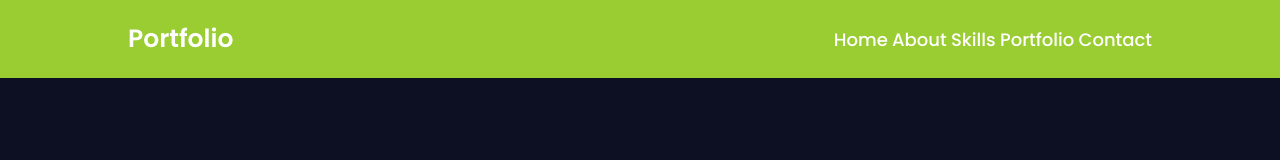
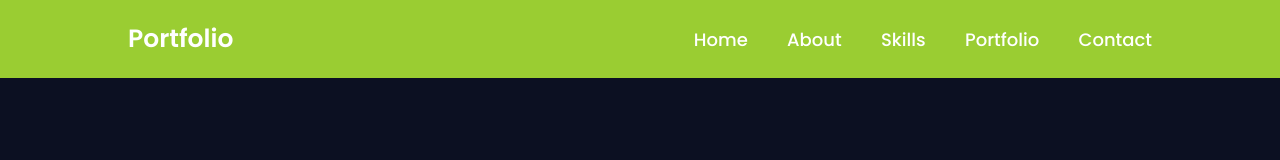
Before and after one commit to reuben-germain/Animated_Portfolio_RG, a plain HTML site: page index.html in a window 1280 px wide. Drawn offline with Linux system fonts and the light colour scheme.

Commit message:
gave .navbar a a margin-left value

```diff
--- a/style.css
+++ b/style.css
@@ -37,4 +37,5 @@ body{
     color: #fff;
     text-decoration: none;
     font-weight: 500;
+    margin-left: 35px;
 }
```
